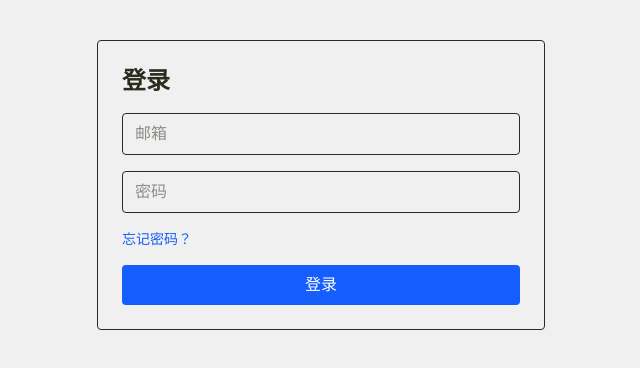
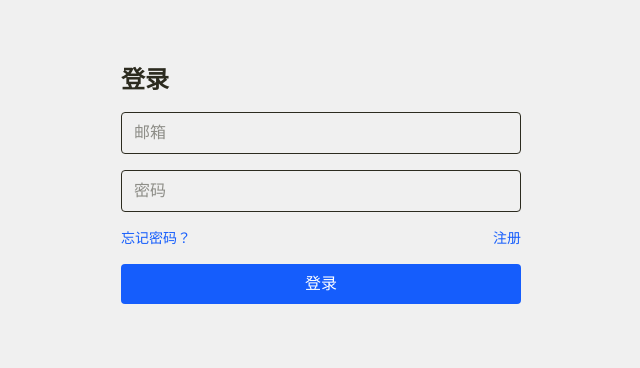
Before and after one commit to xinumh/blog-next, a Next.js app: page /login in a window 1280 px wide. Shown: the top 368 px of the page, without its empty margins (319-959 px from the left). Built offline with nearby package versions, Linux system fonts and the light colour scheme.

Commit message:
feat: login

```diff
--- a/src/app/login/page.tsx
+++ b/src/app/login/page.tsx
@@ -33,7 +33,7 @@ export default function LoginPage() {
   };
 
   return (
-    <main className="max-w-md mx-auto mt-10 p-6 border rounded">
+    <main className="max-w-md mx-auto mt-10 p-6">
       <h1 className="text-2xl font-bold mb-4">登录</h1>
       {error && <p className="text-red-600 mb-2">{error}</p>}
       <form onSubmit={handleLogin} className="flex flex-col gap-4">
@@ -60,6 +60,9 @@ export default function LoginPage() {
           >
             忘记密码？
           </Link>
+          <Link href="/register" className="hover:underline text-blue-600">
+            注册
+          </Link>
         </div>
         <button
           type="submit"
--- a/src/app/register/page.tsx
+++ b/src/app/register/page.tsx
@@ -32,7 +32,7 @@ export default function RegisterPage() {
   };
 
   return (
-    <main className="max-w-md mx-auto mt-10 p-6 border rounded">
+    <main className="max-w-md mx-auto mt-10 p-6">
       <h1 className="text-2xl font-bold mb-4">注册</h1>
       {error && <p className="text-red-600 mb-2">{error}</p>}
       {success && <p className="text-green-600 mb-2">{success}</p>}
```
